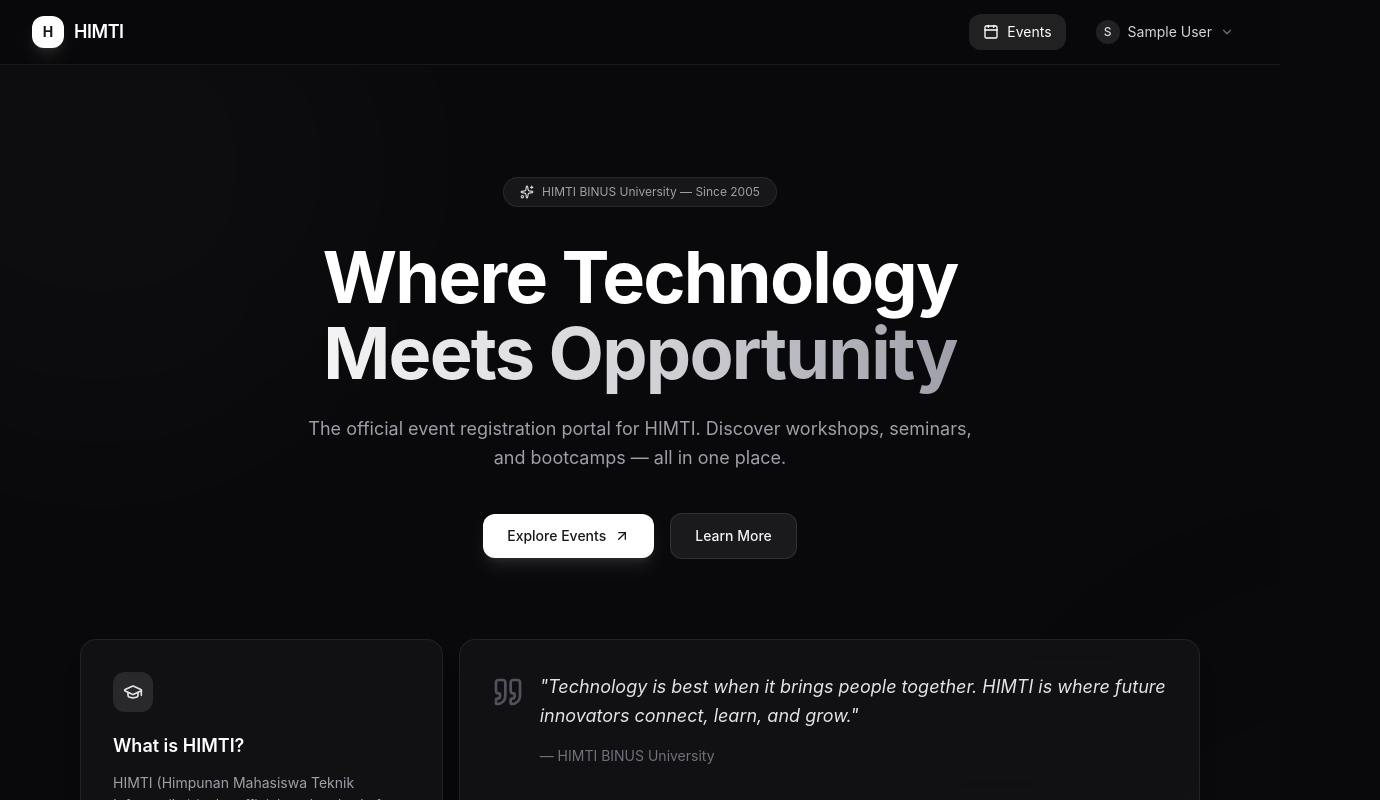
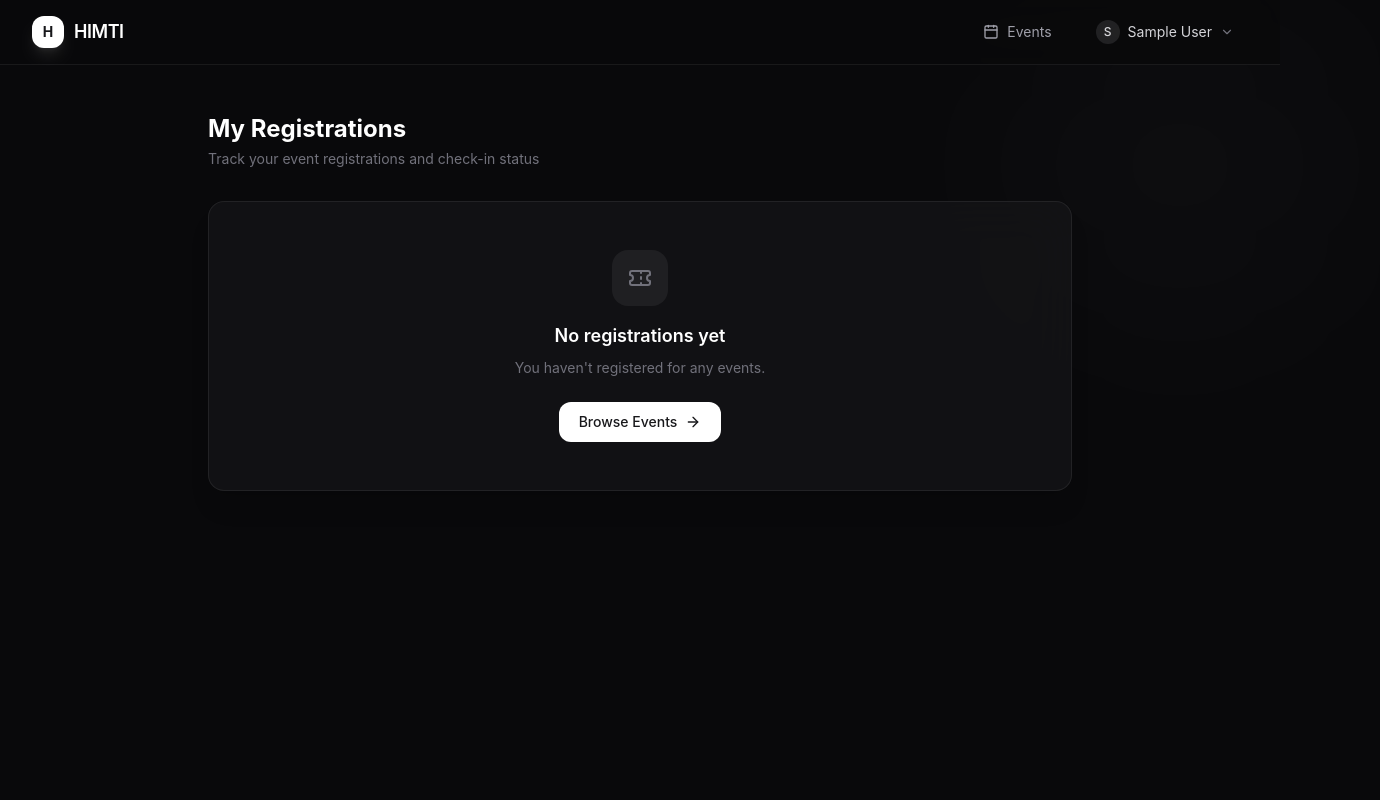
Before and after one commit to geraldmartadinata/pbl-2, a React app in the folder frontend/: page /dashboard in a window 1280 px wide. Before the commit this address led to /. Shown: the top 800 px of the page, 1380 px wide, since content can reach past the window. Built offline with nearby package versions, Linux system fonts and the light colour scheme; sample sign-in values are in the browser's storage; the HTML template or start-up script is replaced by a standard one.

Commit message:
feat: add User Dashboard /dashboard — shows user's registrations filtered by email with event date, status badges, and CTA when empty

```diff
--- a/frontend/src/App.jsx
+++ b/frontend/src/App.jsx
@@ -5,6 +5,7 @@
 import Login from './pages/Login'
 import Registration from './pages/Registration'
 import AdminDashboard from './pages/AdminDashboard'
+import UserDashboard from './pages/UserDashboard'
 import ProtectedRoute from './components/ProtectedRoute'
 
 export default function App() {
@@ -35,6 +36,17 @@
           {/* Standalone pages */}
           <Route path="/login" element={<Login />} />
 
+          {/* Protected with Navbar */}
+          <Route
+            path="/dashboard"
+            element={
+              <ProtectedRoute>
+                <Navbar />
+                <UserDashboard />
+              </ProtectedRoute>
+            }
+          />
+
           {/* Admin — no top navbar, has sidebar */}
           <Route path="/admin" element={<ProtectedRoute adminOnly><AdminDashboard /></ProtectedRoute>} />
           <Route path="/admin/*" element={<ProtectedRoute adminOnly><AdminDashboard /></ProtectedRoute>} />
--- a/frontend/src/components/Navbar.jsx
+++ b/frontend/src/components/Navbar.jsx
@@ -9,6 +9,7 @@
   LogOut,
   LayoutDashboard,
   User,
+  Ticket,
 } from 'lucide-react'
 import { useState, useRef, useEffect } from 'react'
 
@@ -106,6 +107,15 @@
                     )}
 
                     <Link
+                      to="/dashboard"
+                      onClick={() => setDropdownOpen(false)}
+                      className="flex items-center gap-3 px-3 py-2 text-sm text-zinc-300 hover:text-white rounded-xl hover:bg-white/[6%] transition-all"
+                    >
+                      <Ticket className="h-4 w-4" />
+                      My Registrations
+                    </Link>
+
+                    <Link
                       to="/"
                       onClick={() => setDropdownOpen(false)}
                       className="flex items-center gap-3 px-3 py-2 text-sm text-zinc-300 hover:text-white rounded-xl hover:bg-white/[6%] transition-all"
@@ -192,6 +202,14 @@
                     Admin Panel
                   </Link>
                 )}
+                <Link
+                  to="/dashboard"
+                  onClick={() => setMobileOpen(false)}
+                  className="flex items-center gap-3 px-3 py-2.5 text-sm text-zinc-300 hover:text-white rounded-xl hover:bg-white/5"
+                >
+                  <Ticket className="h-4 w-4" />
+                  My Registrations
+                </Link>
                 <button
                   onClick={() => {
                     logout()
--- a/frontend/src/mocks/participants.json
+++ b/frontend/src/mocks/participants.json
@@ -86,5 +86,27 @@
     "event_title": "Data Science & Machine Learning",
     "registered_at": "2026-08-09T15:00:00",
     "status": "pending"
+  },
+  {
+    "id": 9,
+    "full_name": "User Binus",
+    "nim": "2502000009",
+    "email": "user@binus.ac.id",
+    "line_id": "user_binus",
+    "event_id": 1,
+    "event_title": "UI/UX Workshop: Design Thinking",
+    "registered_at": "2026-08-11T10:00:00",
+    "status": "confirmed"
+  },
+  {
+    "id": 10,
+    "full_name": "User Binus",
+    "nim": "2502000009",
+    "email": "user@binus.ac.id",
+    "line_id": "user_binus",
+    "event_id": 3,
+    "event_title": "Tech Talk: AI in Everyday Life",
+    "registered_at": "2026-08-12T14:00:00",
+    "status": "pending"
   }
 ]
--- /dev/null
+++ b/frontend/src/pages/UserDashboard.jsx
@@ -0,0 +1,107 @@
+import { useState, useEffect } from 'react'
+import { Link } from 'react-router-dom'
+import { getAllParticipants, getEvents } from '../services/api'
+import { useAuth } from '../contexts/AuthContext'
+import { formatDate } from '../utils/format'
+import Card from '../components/Card'
+import Badge from '../components/Badge'
+import { PageSpinner } from '../components/Spinner'
+import { CalendarDays, Ticket, ArrowRight } from 'lucide-react'
+
+const statusLabel = {
+  confirmed: { label: 'Confirmed', variant: 'success' },
+  attended: { label: 'Attended', variant: 'primary' },
+  pending: { label: 'Pending', variant: 'warning' },
+  cancelled: { label: 'Cancelled', variant: 'danger' },
+}
+
+export default function UserDashboard() {
+  const { user } = useAuth()
+  const [registrations, setRegistrations] = useState([])
+  const [events, setEvents] = useState([])
+  const [loading, setLoading] = useState(true)
+
+  useEffect(() => {
+    Promise.all([getAllParticipants(), getEvents()])
+      .then(([participants, evts]) => {
+        setRegistrations(
+          participants.filter((p) => p.email === user?.email)
+        )
+        setEvents(evts)
+      })
+      .catch(() => {})
+      .finally(() => setLoading(false))
+  }, [user])
+
+  if (loading) return <PageSpinner />
+
+  return (
+    <div className="min-h-screen relative">
+      <div className="absolute inset-0 pointer-events-none">
+        <div className="absolute top-[-100px] right-[-100px] w-[400px] h-[400px] bg-white/[2%] rounded-full blur-[100px]" />
+      </div>
+
+      <div className="relative z-10 max-w-4xl mx-auto px-4 py-12">
+        <div className="mb-8">
+          <h1 className="text-2xl font-bold text-white">My Registrations</h1>
+          <p className="text-sm text-zinc-500 mt-1">
+            Track your event registrations and check-in status
+          </p>
+        </div>
+
+        {registrations.length === 0 ? (
+          <Card className="p-12 text-center">
+            <div className="w-14 h-14 rounded-2xl bg-white/[6%] flex items-center justify-center mx-auto mb-4">
+              <Ticket className="h-6 w-6 text-zinc-500" />
+            </div>
+            <h2 className="text-lg font-semibold text-white mb-2">No registrations yet</h2>
+            <p className="text-sm text-zinc-500 mb-6">
+              You haven&apos;t registered for any events.
+            </p>
+            <Link
+              to="/"
+              className="inline-flex items-center gap-2 px-5 py-2.5 bg-white text-zinc-900 font-medium rounded-xl hover:bg-zinc-100 transition-all text-sm"
+            >
+              Browse Events <ArrowRight className="h-4 w-4" />
+            </Link>
+          </Card>
+        ) : (
+          <div className="space-y-4">
+            {registrations.map((reg) => {
+              const evt = events.find((e) => e.id === reg.event_id)
+              return (
+                <Card key={reg.id} className="p-5 flex flex-col sm:flex-row sm:items-center gap-4">
+                  <div className="flex-1 min-w-0">
+                    <h3 className="text-base font-semibold text-white truncate">
+                      {reg.event_title}
+                    </h3>
+                    {evt && (
+                      <div className="flex items-center gap-2 mt-1 text-xs text-zinc-500">
+                        <CalendarDays className="h-3.5 w-3.5 shrink-0" />
+                        {formatDate(evt.date)}
+                      </div>
+                    )}
+                    <p className="text-xs text-zinc-600 mt-1">
+                      Registered {formatDate(reg.registered_at)}
+                    </p>
+                  </div>
+                  <div className="flex items-center gap-3 shrink-0">
+                    <Badge variant={statusLabel[reg.status]?.variant}>
+                      {statusLabel[reg.status]?.label}
+                    </Badge>
+                    <Link
+                      to={`/register/${reg.event_id}`}
+                      className="text-xs text-zinc-400 hover:text-white transition-colors"
+                    >
+                      View
+                    </Link>
+                  </div>
+                </Card>
+              )
+            })}
+          </div>
+        )}
+      </div>
+    </div>
+  )
+}
```
